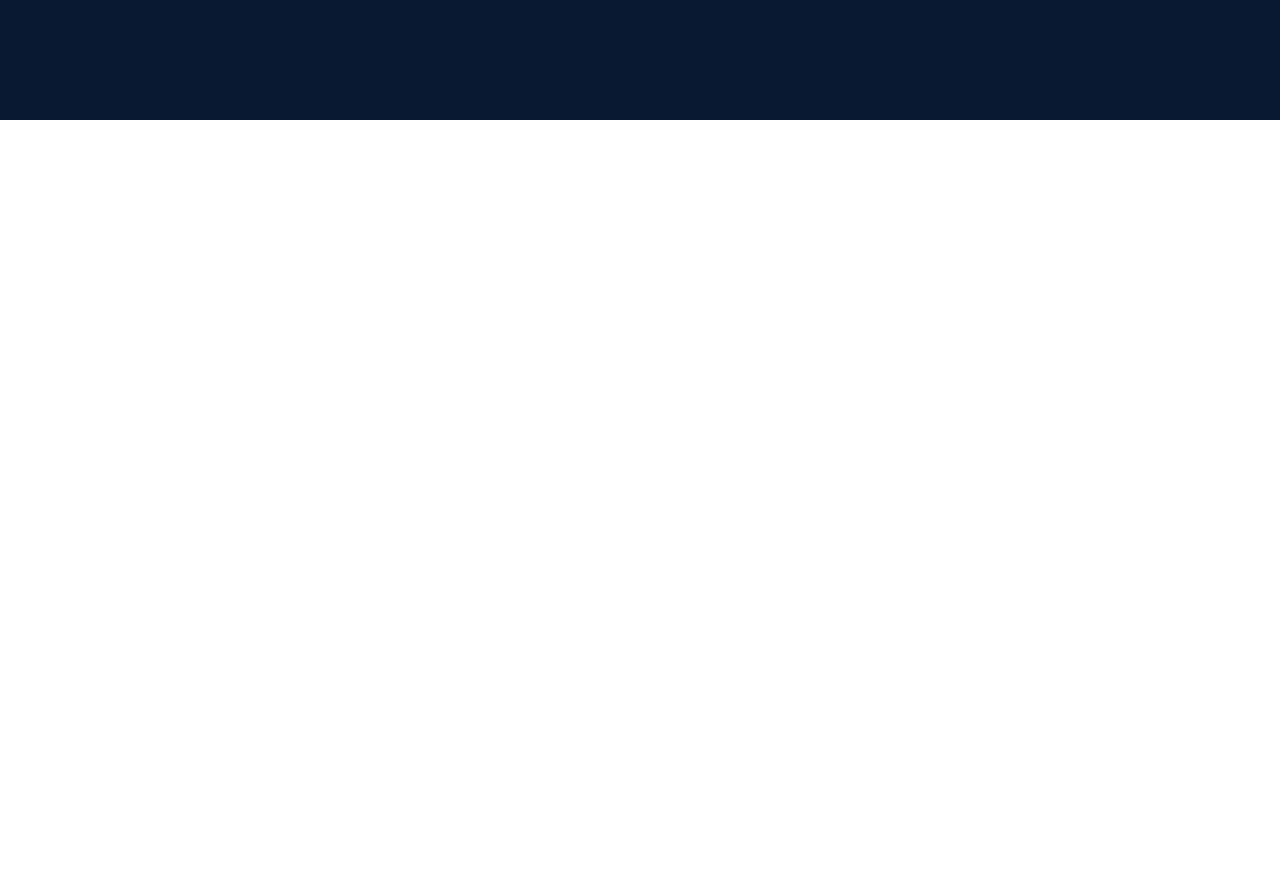
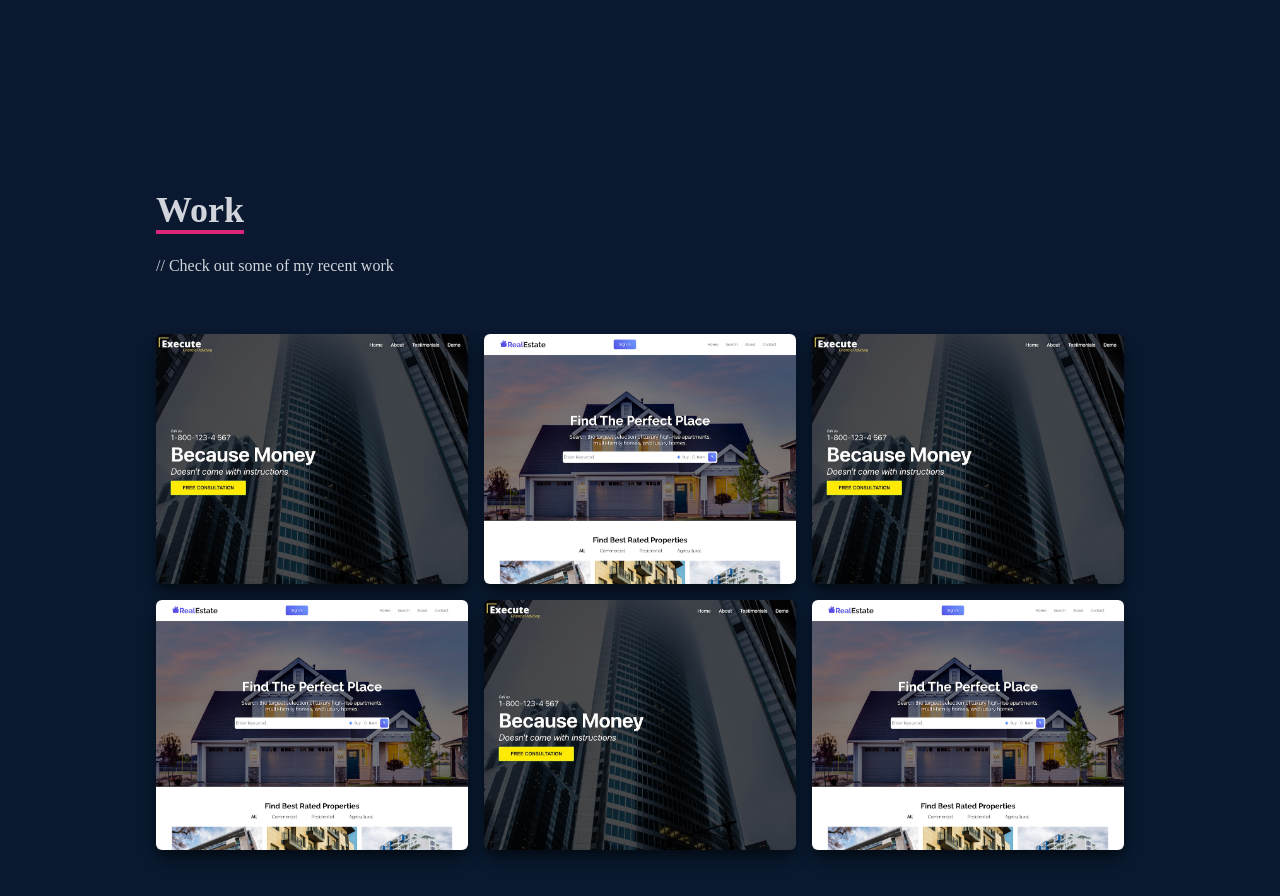
Before and after one commit to TsotneDarjania/ReactPortfilio, a React (Create React App) app: page / in a window 1280 px wide. Shown: the part 2280-3176 px from the top of the page. Before the commit the page ends 2400 px from the top, so only its background shows below. Built offline with nearby package versions, Linux system fonts and the light colour scheme.

Commit message:
finished work

```diff
--- a/src/App.js
+++ b/src/App.js
@@ -3,6 +3,7 @@
 import Home from "./components/Home";
 import Navbar from "./components/Navbar";
 import Slills from "./components/Slills";
+import Work from "./components/Work";
 
 function App() {
   return (
@@ -11,6 +12,7 @@
       <Home/>
       <About/>
       <Slills/>
+      <Work/>
     </div>
   );
 }
--- /dev/null
+++ b/src/components/Work.jsx
@@ -0,0 +1,166 @@
+import React from 'react';
+import WorkImg from '../assets/workImg.jpeg';
+import realEstate from '../assets/realestate.jpg';
+
+const Work = () => {
+  return (
+    <div name='work' className='w-full md:h-screen text-gray-300 bg-[#0a192f]'>
+      <div className='max-w-[1000px] mx-auto p-4 flex flex-col justify-center w-full h-full'>
+        <div className='pb-8'>
+          <p className='text-4xl font-bold inline border-b-4 text-gray-300 border-pink-600'>
+            Work
+          </p>
+          <p className='py-6'>// Check out some of my recent work</p>
+        </div>
+
+{/* Container */}
+        <div className='grid sm:grid-cols-2 md:grid-cols-3 gap-4'>
+
+            {/* Grid Item */}
+          <div
+            style={{ backgroundImage: `url(${WorkImg})` }}
+            className='shadow-lg shadow-[#040c16] group container rounded-md flex justify-center items-center mx-auto content-div'
+          >
+            {/* Hover Effects */}
+            <div className='opacity-0 group-hover:opacity-100'>
+              <span className='text-2xl font-bold text-white tracking-wider'>
+                React JS Application
+              </span>
+              <div className='pt-8 text-center'>
+                <a href='/'>
+                  <button className='text-center rounded-lg px-4 py-3 m-2 bg-white text-gray-700 font-bold text-lg'>
+                    Demo
+                  </button>
+                </a>
+                <a href='/'>
+                  <button className='text-center rounded-lg px-4 py-3 m-2 bg-white text-gray-700 font-bold text-lg'>
+                    Code
+                  </button>
+                </a>
+              </div>
+            </div>
+          </div>
+          <div
+            style={{ backgroundImage: `url(${realEstate})` }}
+            className='shadow-lg shadow-[#040c16] group container rounded-md flex justify-center items-center mx-auto content-div'
+          >
+            {/* Hover Effects */}
+            <div className='opacity-0 group-hover:opacity-100'>
+              <span className='text-2xl font-bold text-white tracking-wider'>
+                React JS Application
+              </span>
+              <div className='pt-8 text-center'>
+                <a href='/'>
+                  <button className='text-center rounded-lg px-4 py-3 m-2 bg-white text-gray-700 font-bold text-lg'>
+                    Demo
+                  </button>
+                </a>
+                <a href='/'>
+                  <button className='text-center rounded-lg px-4 py-3 m-2 bg-white text-gray-700 font-bold text-lg'>
+                    Code
+                  </button>
+                </a>
+              </div>
+            </div>
+          </div>
+            {/* Grid Item */}
+          <div
+            style={{ backgroundImage: `url(${WorkImg})` }}
+            className='shadow-lg shadow-[#040c16] group container rounded-md flex justify-center items-center mx-auto content-div'
+          >
+            {/* Hover Effects */}
+            <div className='opacity-0 group-hover:opacity-100'>
+              <span className='text-2xl font-bold text-white tracking-wider'>
+                React JS Application
+              </span>
+              <div className='pt-8 text-center'>
+                <a href='/'>
+                  <button className='text-center rounded-lg px-4 py-3 m-2 bg-white text-gray-700 font-bold text-lg'>
+                    Demo
+                  </button>
+                </a>
+                <a href='/'>
+                  <button className='text-center rounded-lg px-4 py-3 m-2 bg-white text-gray-700 font-bold text-lg'>
+                    Code
+                  </button>
+                </a>
+              </div>
+            </div>
+          </div>
+          <div
+            style={{ backgroundImage: `url(${realEstate})` }}
+            className='shadow-lg shadow-[#040c16] group container rounded-md flex justify-center items-center mx-auto content-div'
+          >
+            {/* Hover Effects */}
+            <div className='opacity-0 group-hover:opacity-100'>
+              <span className='text-2xl font-bold text-white tracking-wider'>
+                React JS Application
+              </span>
+              <div className='pt-8 text-center'>
+                <a href='/'>
+                  <button className='text-center rounded-lg px-4 py-3 m-2 bg-white text-gray-700 font-bold text-lg'>
+                    Demo
+                  </button>
+                </a>
+                <a href='/'>
+                  <button className='text-center rounded-lg px-4 py-3 m-2 bg-white text-gray-700 font-bold text-lg'>
+                    Code
+                  </button>
+                </a>
+              </div>
+            </div>
+          </div>
+            {/* Grid Item */}
+          <div
+            style={{ backgroundImage: `url(${WorkImg})` }}
+            className='shadow-lg shadow-[#040c16] group container rounded-md flex justify-center items-center mx-auto content-div'
+          >
+            {/* Hover Effects */}
+            <div className='opacity-0 group-hover:opacity-100'>
+              <span className='text-2xl font-bold text-white tracking-wider'>
+                React JS Application
+              </span>
+              <div className='pt-8 text-center'>
+                <a href='/'>
+                  <button className='text-center rounded-lg px-4 py-3 m-2 bg-white text-gray-700 font-bold text-lg'>
+                    Demo
+                  </button>
+                </a>
+                <a href='/'>
+                  <button className='text-center rounded-lg px-4 py-3 m-2 bg-white text-gray-700 font-bold text-lg'>
+                    Code
+                  </button>
+                </a>
+              </div>
+            </div>
+          </div>
+          <div
+            style={{ backgroundImage: `url(${realEstate})` }}
+            className='shadow-lg shadow-[#040c16] group container rounded-md flex justify-center items-center mx-auto content-div'
+          >
+            {/* Hover Effects */}
+            <div className='opacity-0 group-hover:opacity-100'>
+              <span className='text-2xl font-bold text-white tracking-wider'>
+                React JS Application
+              </span>
+              <div className='pt-8 text-center'>
+                <a href='/'>
+                  <button className='text-center rounded-lg px-4 py-3 m-2 bg-white text-gray-700 font-bold text-lg'>
+                    Demo
+                  </button>
+                </a>
+                <a href='/'>
+                  <button className='text-center rounded-lg px-4 py-3 m-2 bg-white text-gray-700 font-bold text-lg'>
+                    Code
+                  </button>
+                </a>
+              </div>
+            </div>
+          </div>
+        </div>
+      </div>
+    </div>
+  );
+};
+
+export default Work;
--- a/src/index.css
+++ b/src/index.css
@@ -13,3 +13,18 @@
         @apply cursor-pointer
     }
 }
+
+.content-div {
+    background-repeat: no-repeat;
+    background-size: cover;
+    background-position: center;
+    height: 250px;
+}
+
+.content-div:hover {
+    background-image: linear-gradient(
+        to right,
+        rgba(112, 157, 255, 0.8),
+        hsla(242, 74%, 61%, 0.8)
+    )!important;
+}
```
Lines whose indentation alone changed are shown as unchanged.
